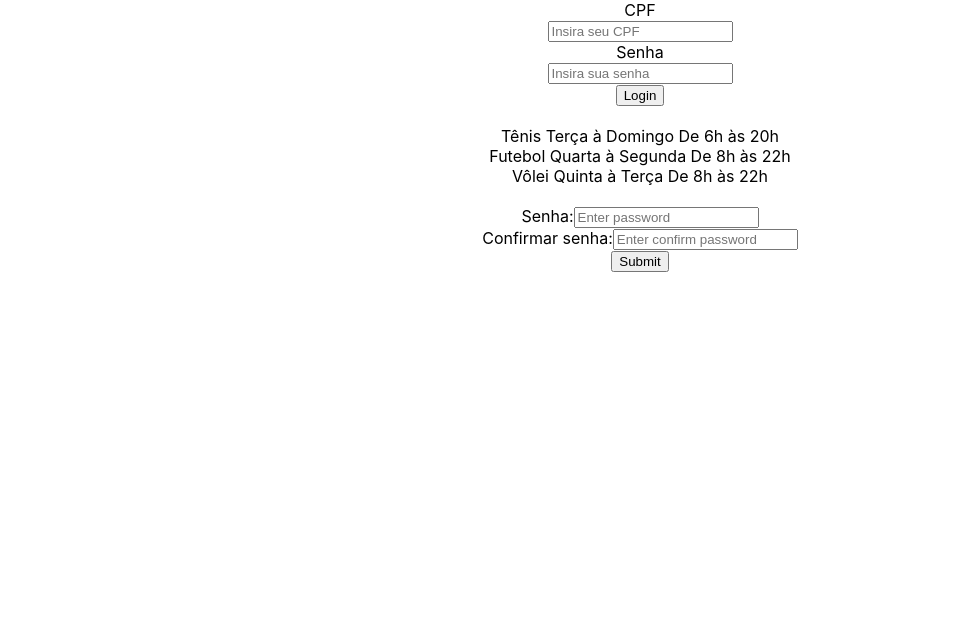
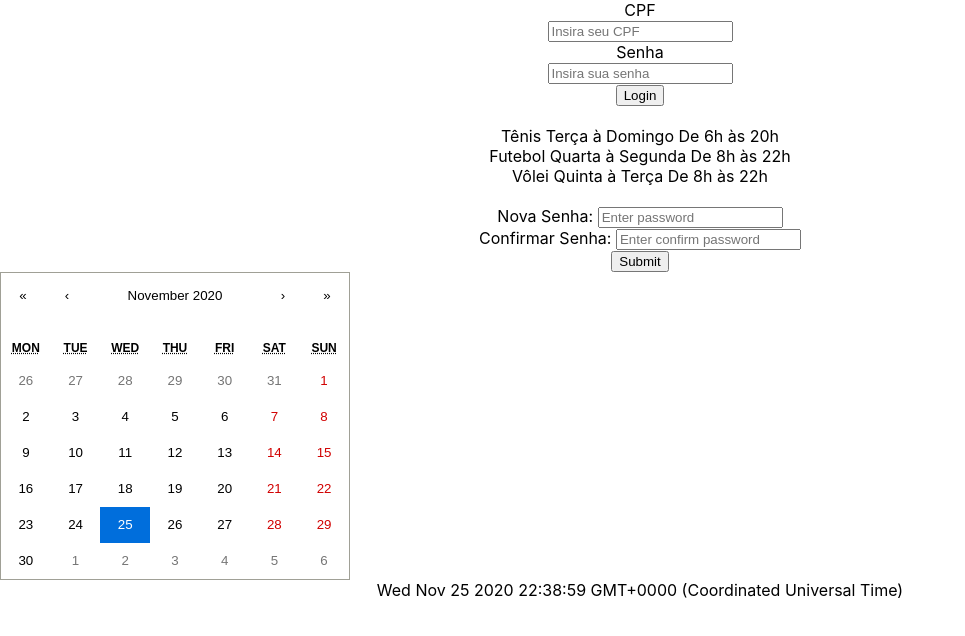
Before and after one commit to dsm-cefet-rj/trabalho-integrado-2020-1-grupo-3, a React (Create React App) app in the folder projeto/: page / in a window 1280 px wide. Shown: the top 636 px of the page, without its empty margins (0-965 px from the left). Built offline with nearby package versions, Linux system fonts and the light colour scheme.

Commit message:
calendario

```diff
--- a/projeto/package.json
+++ b/projeto/package.json
@@ -12,6 +12,7 @@
     "cypress": "^6.0.0",
     "cypress-cucumber-preprocessor": "^4.0.0",
     "react": "^17.0.1",
+    "react-calendar": "^3.2.1",
     "react-collapsible": "^2.8.1",
     "react-dom": "^17.0.1",
     "react-router-dom": "^5.2.0",
--- a/projeto/src/App.js
+++ b/projeto/src/App.js
@@ -2,6 +2,8 @@ import './App.css';
 import Login from './Componentes/Login'
 import EventoContainer from './Componentes/EventoContainer'
 import MudaSenha from './Componentes/MudaSenha'
+import Calendario from './Componentes/Calendario'
+import 'react-calendar/dist/Calendar.css';
 
 function App() {
   return (
@@ -9,6 +11,7 @@ function App() {
       <Login /> <br/>
       <EventoContainer /> <br/>
       <MudaSenha />
+      <Calendario />
     </div>
   );
 }
--- /dev/null
+++ b/projeto/src/Componentes/Calendario.js
@@ -0,0 +1,19 @@
+import React, { useState } from 'react';
+import Calendar from 'react-calendar';
+
+function Calendario() {
+
+  const [value, onChange] = useState(new Date());
+
+  return (
+    <div>
+      <Calendar
+        onChange={onChange}
+        value={value}
+      />
+      {value.toString()}
+    </div>
+  );
+}
+
+export default Calendario
--- a/projeto/src/Componentes/MudaSenha.js
+++ b/projeto/src/Componentes/MudaSenha.js
@@ -72,7 +72,7 @@ class MudaSenha extends React.Component {
         <form onSubmit={this.handleSubmit}>
 
           <div class="form-group">
-            <label for="password">Senha:</label>
+            <label for="password">Nova Senha: </label>
             <input
               type="password"
               name="password"
@@ -86,7 +86,7 @@ class MudaSenha extends React.Component {
           </div>
 
           <div class="form-group">
-            <label for="password">Confirmar senha:</label>
+            <label for="password">Confirmar Senha: </label>
             <input
               type="password"
               name="confirm_password"
```
Also changed, not shown: projeto/src/Componentes/EventoComponent.js (line endings or trailing spaces), 1 other file (tests, documents, lock files or other folders).
